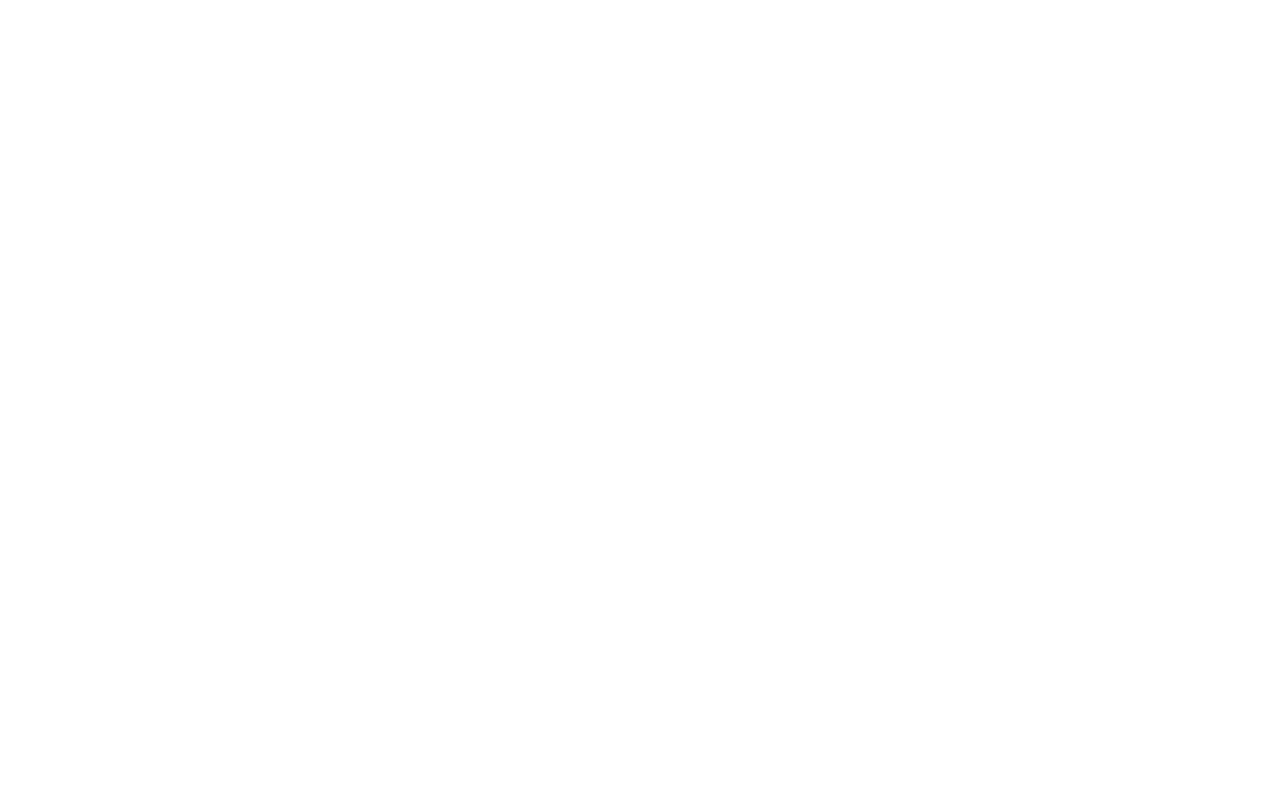
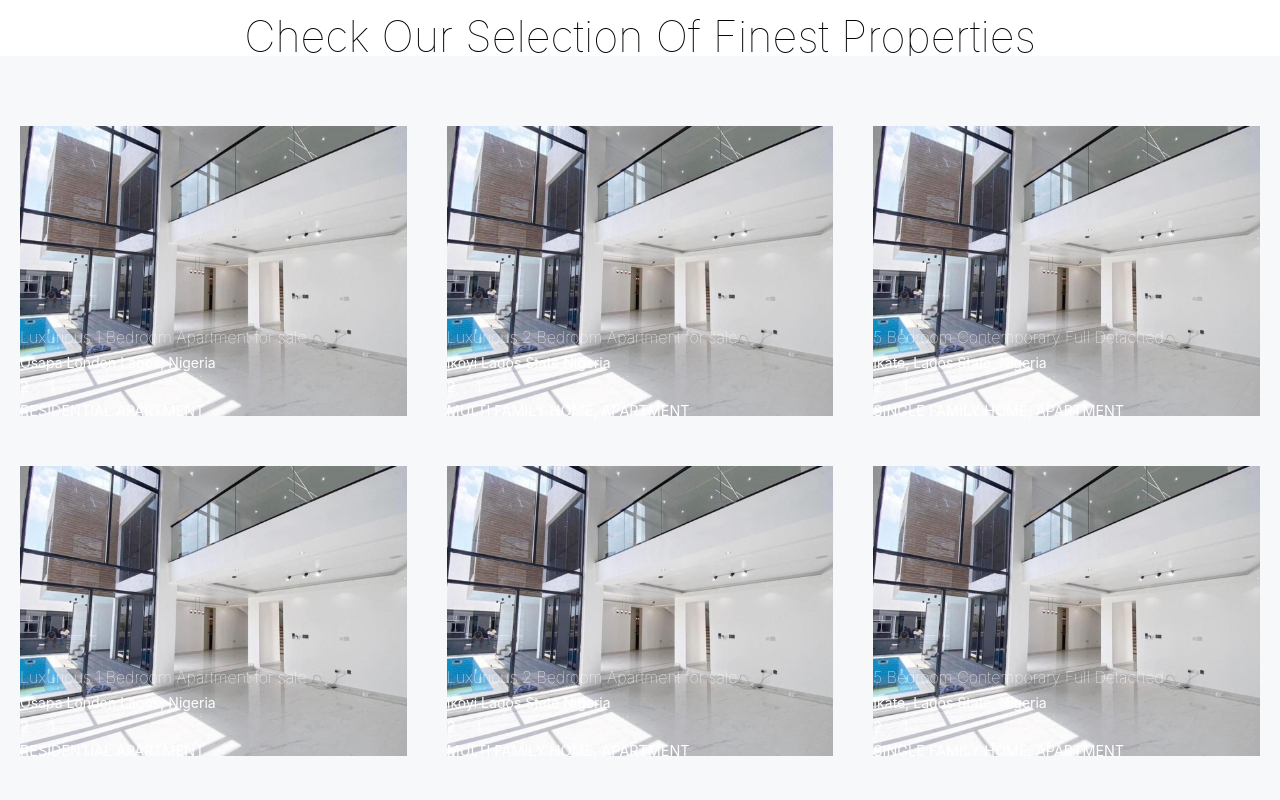
Before and after one commit to SudoSantos/joy-peace-realty, a React (Create React App) app: page / in a window 1280 px wide. Shown: the part 3680-4480 px from the top of the page. Before the commit the page ends 3626 px from the top, so only its background shows below. Built offline with nearby package versions, Linux system fonts and the light colour scheme.

Commit message:
Finest section added

```diff
--- a/src/App.js
+++ b/src/App.js
@@ -3,15 +3,22 @@
 import FeaturedP from './components/FeaturedP/FeaturedP';
 import Midpage from './components/Midpage/Midpage';
 import Form from './components/Form/Form';
+import Finest from './components/Finest/Finest';
 
 function App() {
   return (
     <div className="App">
-      <Navbar/>
-      <Hero/>
-      <FeaturedP/>
-      <Midpage/>
-      <Form></Form>
+      <Navbar />
+      <Hero />
+      <FeaturedP />
+      <Midpage />
+      <Form />
+       <div className="discover2">
+        <h1>Check Our Selection Of Finest Properties</h1>
+      </div>
+      <Finest />
+
+
     </div>
   );
 }
--- /dev/null
+++ b/src/components/Finest/Finest.jsx
@@ -0,0 +1,94 @@
+import React from 'react'
+import image from '../../assets/FeaturedPimages/house2.jpg';
+import '../FeaturedP/FeaturedP.css';
+
+function Finest() {
+  return (
+    <section style={{backgroundColor: '#f7f8f9', transform: 'translateY(-100px)'}}>
+
+        <section className="images-br">
+
+        <div className="col">
+            <img src={image}  alt=''/>
+            <div style={{transform: 'translateY(-100px)', color: 'white'}}>
+            <h4>Luxurious 1 Bedroom Apartment for sale</h4>
+            <p className="location">Osapa London Lagos, Nigeria</p>
+            <p className="num">2 &nbsp; &nbsp; 1</p>
+            <p className="num">RESIDENTIAL APARTMENT</p>
+            </div>
+
+        </div>
+
+
+        <div className="col">
+          <img src={image} alt='' />
+          <div style={{transform: 'translateY(-100px)', color: 'white'}}>
+            <h4>Luxurious 2 Bedroom Apartment for sale</h4>
+            <p className="location">Ikoyi Lagos State Nigeria</p>
+            <p className="num">2 &nbsp; &nbsp; 1</p>
+            <p className="num">MULTI FAMILY HOME, APARTMENT</p>
+          </div>
+        </div>
+
+
+        <div className="col">
+          <img src={image} alt='' />
+          <div style={{transform: 'translateY(-100px)', color: 'white'}}>
+            <h4>5 Bedroom Contemporary Full Detached</h4>
+            <p className="location">Ikate, Lagos State, Nigeria</p>
+            <p className="num">2 &nbsp; &nbsp; 1</p>
+            <p className="num">SINGLE FAMILY HOME, APARTMENT</p>
+          </div>
+
+        </div>
+
+      </section>
+
+      <section className="images-br" style={{transform: 'translateY(-150px)'}}>
+
+        <div className="col">
+            <img src={image} alt='' />
+            <div style={{transform: 'translateY(-100px)', color: 'white'}}>
+              <h4>Luxurious 1 Bedroom Apartment for sale</h4>
+              <p className="location">Osapa London Lagos, Nigeria</p>
+              <p className="num">2 &nbsp; &nbsp; 1</p>
+              <p className="num">RESIDENTIAL APARTMENT</p>
+            </div>
+
+        </div>
+
+
+        <div className="col">
+          <img src={image} alt='' />
+          <div style={{transform: 'translateY(-100px)', color: 'white'}}>
+            <h4>Luxurious 2 Bedroom Apartment for sale</h4>
+            <p className="location">Ikoyi Lagos State Nigeria</p>
+            <p className="num">2 &nbsp; &nbsp; 1</p>
+            <p className="num">MULTI FAMILY HOME, APARTMENT</p>
+          </div>
+        </div>
+
+
+        <div className="col">
+          <img src={image} alt='' />
+          <div style={{transform: 'translateY(-100px)', color: 'white'}}>
+            <h4>5 Bedroom Contemporary Full Detached</h4>
+            <p className="location">Ikate, Lagos State, Nigeria</p>
+            <p className="num">2 &nbsp; &nbsp; 1</p>
+            <p className="num">SINGLE FAMILY HOME, APARTMENT</p>
+          </div>
+        </div>
+
+      </section>
+
+      <div className="ldmr" style={{transform: 'translateY(-150px)'}}>
+        <button>Load More</button>
+      </div>
+
+
+
+      </section>
+  )
+}
+
+export default Finest
--- a/src/components/Hero/Hero.css
+++ b/src/components/Hero/Hero.css
@@ -5,7 +5,7 @@
     justify-content: center;
     align-items: center;
     text-align: center;
-    height: 330px;
+    height: 300px;
     background-color: #e3e4e5;
     /* border: 1px solid black; just for visualization */
 }
@@ -14,3 +14,19 @@
     font-size: 2.7rem;
     font-weight: lighter;
 }
+
+.discover2{
+    color: black;
+    display: flex;
+    flex-direction: column;
+    justify-content: center;
+    align-items: center;
+    text-align: center;
+    height: 15rem;
+    background-color: white;
+}
+
+.discover2 h1{
+    font-size: 2.7rem;
+    font-weight: lighter;
+}
```
Also changed, not shown: src/components/Finest/Finest.css (added).
